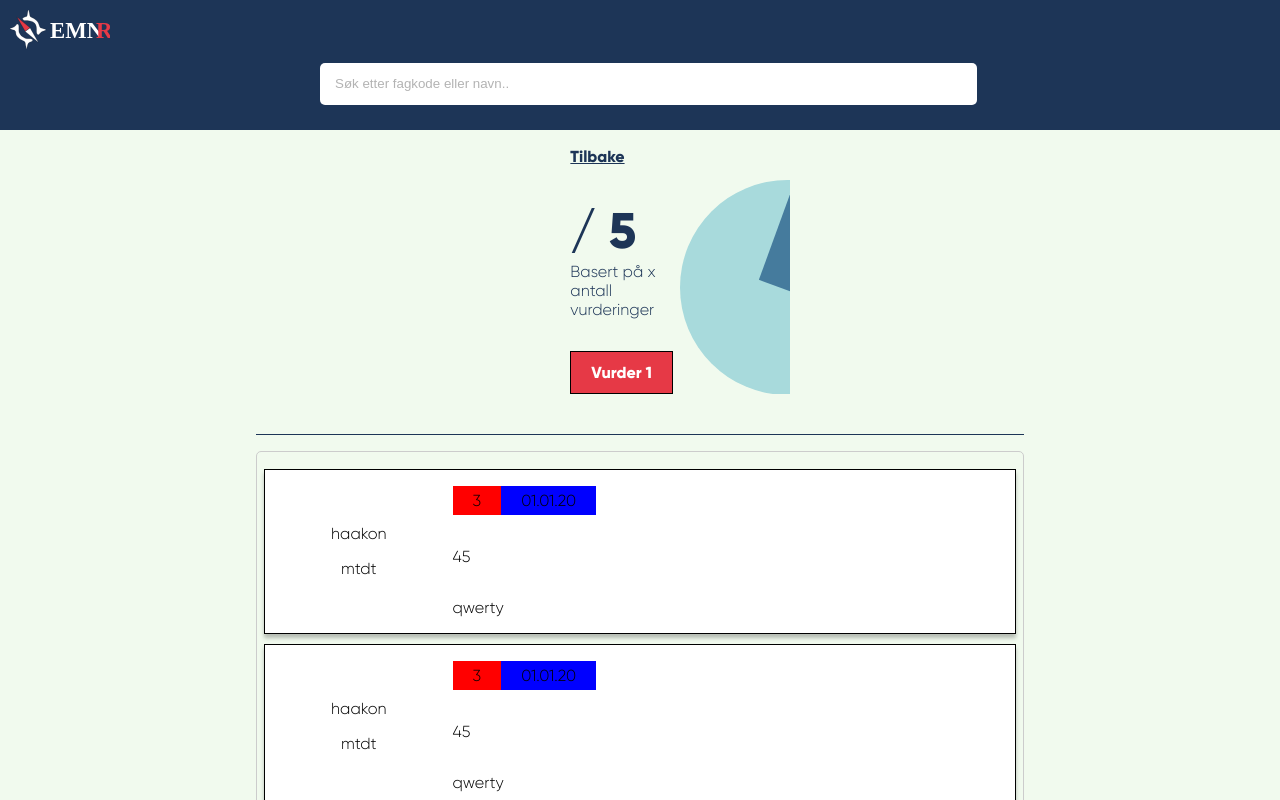
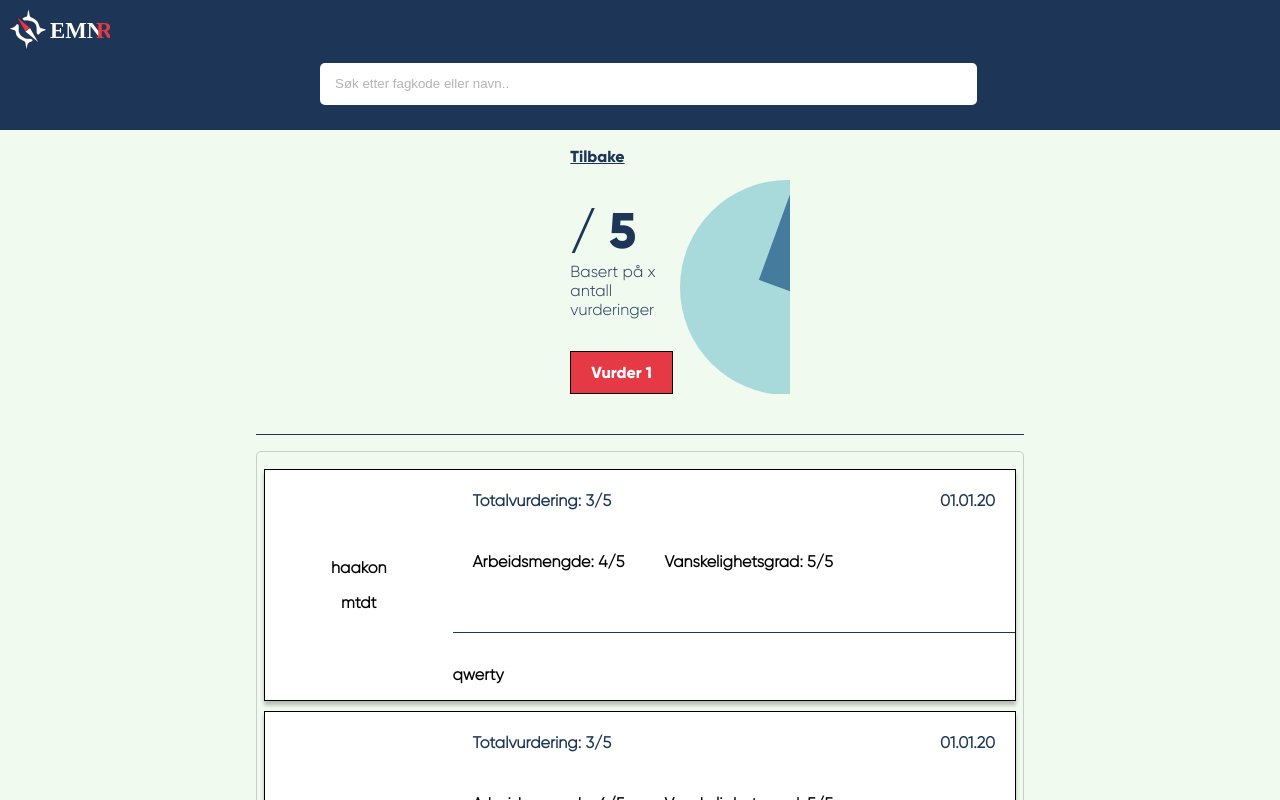
Before and after one commit to rotciw/emnr, a React (Create React App) app in the folder frontend/: page /course/1 in a window 1280 px wide. Shown: the top 800 px of the page. Built offline with nearby package versions, Linux system fonts and the light colour scheme; no server answers; sample sign-in values are in the browser's storage.

Commit message:
US5 style reviews better.

```diff
--- a/frontend/src/components/Review.tsx
+++ b/frontend/src/components/Review.tsx
@@ -1,6 +1,7 @@
 import React from 'react';
 import styled from 'styled-components';
-import { FlexContainer, FlexItem } from 'styles/Containers';
+import { FlexContainer, FlexItem, HrLine } from 'styles/Containers';
+import { SubTitle } from 'styles/Text';
 
 interface ReviewProps {
     name: String;
@@ -12,28 +13,22 @@ interface ReviewProps {
     date: String;
 }
 
-const reviewStyle = {
-    display: 'inline-block',
-    width: '10%',
-    border: '20px',
-  };
-
 const ReviewContainer = styled.div`
     background-color: ${({ theme }) => theme.white};
     border: 1px solid ${({ theme }) => theme.black};
     display: flex;
     margin: 10px 0px;
     box-shadow: 0px 4px 4px rgba(0,0,0,0.25);
+    font-weight: 1000;
 `;
 
-const Score = styled.p`
-    padding: 5px 20px;
-    background-color: red;
+const ScoreDateContainer = styled.div`
+    justify-content: space-between;
+    display: flex;
 `;
 
-const Date = styled.p`
+const Metric = styled.p`
     padding: 5px 20px;
-    background-color: blue;
 `;
 
 export const Review: React.FC<ReviewProps> = ({
@@ -49,23 +44,28 @@ export const Review: React.FC<ReviewProps> = ({
     <ReviewContainer>
         <FlexItem flex={1}>
             <div>
-                <p>
-                    {name}
-                </p>
-                <p>
-                    {studyProgramme}
-                </p>
+                <p>{name}</p>
+                <p>{studyProgramme}</p>
             </div>
         </FlexItem>
         <FlexItem flex={3}>
+            <ScoreDateContainer>
+                <Metric>
+                    <SubTitle>
+                        Totalvurdering: {score}/5
+                    </SubTitle>
+                </Metric>
+                <Metric>
+                    <SubTitle>
+                        {date}
+                    </SubTitle>
+                </Metric>
+            </ScoreDateContainer>
             <FlexContainer>
-                <Score>{score}</Score>
-                <Date>{date}</Date>
+                <Metric>Arbeidsmengde: {workLoad}/5</Metric>
+                <Metric>Vanskelighetsgrad: {difficulty}/5</Metric>
             </FlexContainer>
-            <FlexContainer>
-                <p>{workLoad}</p>
-                <p>{difficulty}</p>
-            </FlexContainer>
+            <HrLine/>
             <FlexContainer>
                 <p>{text}</p>
             </FlexContainer>
```
